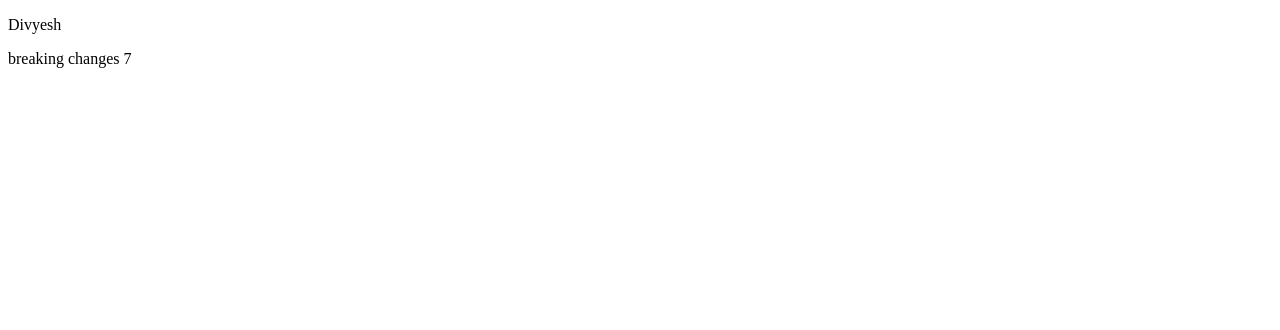
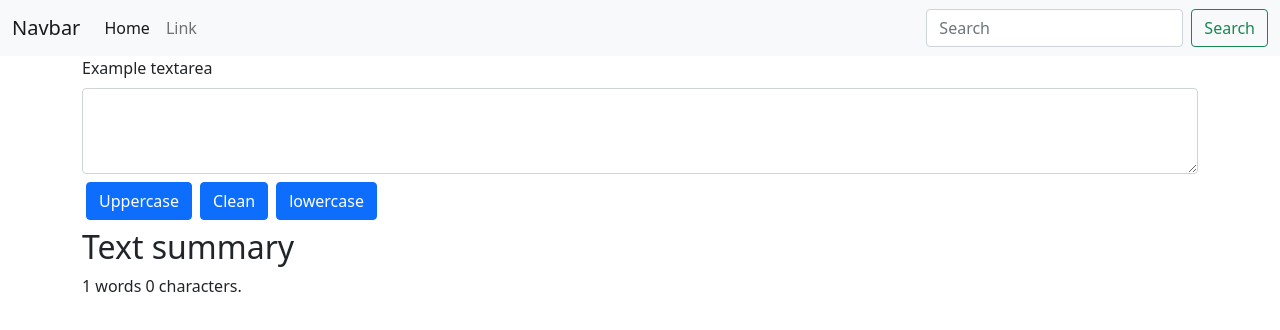
Before and after one commit to Dvs149/rect-test, a React (Create React App) app: page / in a window 1280 px wide. Shown: the top 330 px of the page. Built offline with nearby package versions, Linux system fonts and the light colour scheme.

Commit message:
large change

```diff
--- a/package.json
+++ b/package.json
@@ -9,6 +9,7 @@
     "@testing-library/user-event": "^13.2.1",
     "react": "^18.2.0",
     "react-dom": "^18.2.0",
+    "react-router-dom": "^6.3.0",
     "react-scripts": "5.0.1",
     "web-vitals": "^2.1.0"
   },
--- a/public/index.html
+++ b/public/index.html
@@ -10,34 +10,16 @@
       content="Web site created using create-react-app"
     />
     <link rel="apple-touch-icon" href="%PUBLIC_URL%/logo192.png" />
-    <!--
-      manifest.json provides metadata used when your web app is installed on a
-      user's mobile device or desktop. See https://developers.google.com/web/fundamentals/web-app-manifest/
-    -->
+
     <link rel="manifest" href="%PUBLIC_URL%/manifest.json" />
-    <!--
-      Notice the use of %PUBLIC_URL% in the tags above.
-      It will be replaced with the URL of the `public` folder during the build.
-      Only files inside the `public` folder can be referenced from the HTML.
 
-      Unlike "/favicon.ico" or "favicon.ico", "%PUBLIC_URL%/favicon.ico" will
-      work correctly both with client-side routing and a non-root public URL.
-      Learn how to configure a non-root public URL by running `npm run build`.
-    -->
+    <link href="https://cdn.jsdelivr.net/npm/bootstrap@5.1.3/dist/css/bootstrap.min.css" rel="stylesheet" integrity="sha384-1BmE4kWBq78iYhFldvKuhfTAU6auU8tT94WrHftjDbrCEXSU1oBoqyl2QvZ6jIW3" crossorigin="anonymous">
     <title>React App</title>
   </head>
   <body>
     <noscript>You need to enable JavaScript to run this app.</noscript>
     <div id="root"></div>
-    <!--
-      This HTML file is a template.
-      If you open it directly in the browser, you will see an empty page.
 
-      You can add webfonts, meta tags, or analytics to this file.
-      The build step will place the bundled scripts into the <body> tag.
-
-      To begin the development, run `npm start` or `yarn start`.
-      To create a production bundle, use `npm run build` or `yarn build`.
-    -->
+    <script src="https://cdn.jsdelivr.net/npm/bootstrap@5.1.3/dist/js/bootstrap.bundle.min.js" integrity="sha384-ka7Sk0Gln4gmtz2MlQnikT1wXgYsOg+OMhuP+IlRH9sENBO0LRn5q+8nbTov4+1p" crossorigin="anonymous"></script>
   </body>
 </html>
--- a/src/App.js
+++ b/src/App.js
@@ -1,15 +1,16 @@
+import Navbar from "./components/Navbar";
+import TextForm from "./components/TextForm";
 
 function App() {
   return (
-    <div className="App">
-      <header className="App-header">
-        <p>
-          Divyesh
-        </p>
-          breaking changes 7
-      </header>
-    </div>
+    <>
+      <Navbar />
+      <div className="container">
+        <TextForm />
+      </div>
+    </>
   );
 }
 
+
 export default App;
--- /dev/null
+++ b/src/components/Navbar.js
@@ -0,0 +1,33 @@
+import React from 'react'
+
+export default function Navbar() {
+  return (
+    <div>
+      <nav className="navbar navbar-expand-lg navbar-light bg-light">
+        <div className="container-fluid">
+          <a className="navbar-brand" href="/">Navbar</a>
+          <button className="navbar-toggler" type="button" data-bs-toggle="collapse" data-bs-target="#navbarSupportedContent" aria-controls="navbarSupportedContent" aria-expanded="false" aria-label="Toggle navigation">
+            <span className="navbar-toggler-icon" />
+          </button>
+          <div className="collapse navbar-collapse" id="navbarSupportedContent">
+            <ul className="navbar-nav me-auto mb-2 mb-lg-0">
+              <li className="nav-item">
+                <a className="nav-link active" aria-current="page" href="/">Home</a>
+              </li>
+              <li className="nav-item">
+                <a className="nav-link" href="/">Link</a>
+              </li>
+
+            </ul>
+            <form className="d-flex">
+              <input className="form-control me-2" type="search" placeholder="Search" aria-label="Search" />
+              <button className="btn btn-outline-success" type="submit">Search</button>
+            </form>
+
+          </div>
+        </div>
+      </nav>
+
+    </div>
+  )
+}
--- /dev/null
+++ b/src/components/TextForm.js
@@ -0,0 +1,38 @@
+import React, { useState } from 'react'
+
+function TextForm() {
+    const [text, setText] = useState('');
+
+    const handleUpClick = () => {
+        const newText = text.toUpperCase();
+        setText(newText);
+    }
+    const handleOnChange = (event) => {
+        setText(event.target.value);
+    }
+    const handleCleanClick = () => {
+        setText("");
+    }
+    const handleLowClick = () => {
+        const newText = text.toLowerCase();
+        setText(newText);
+    }
+
+
+    return (
+      <div>
+          <div className="mb-3">
+              <label htmlFor="exampleFormControlTextarea1" className="form-label">Example textarea</label>
+              <textarea className="form-control" onChange={handleOnChange} id="exampleFormControlTextarea1" rows={3} value={text} />
+              <button className='btn btn-primary mx-1 my-2' onClick={handleUpClick}>Uppercase</button>
+              <button className='btn btn-primary mx-1 my-2' onClick={handleCleanClick}>Clean</button>
+              <button className='btn btn-primary mx-1 my-2' onClick={handleLowClick}>lowercase</button>
+              <h2>Text summary</h2>
+              <p>{text.split(' ').length} words {text.length} characters.</p>
+          </div>
+      </div>
+
+  )
+}
+
+export default TextForm
```
Also changed, not shown: 1 other file (tests, documents, lock files or other folders).
